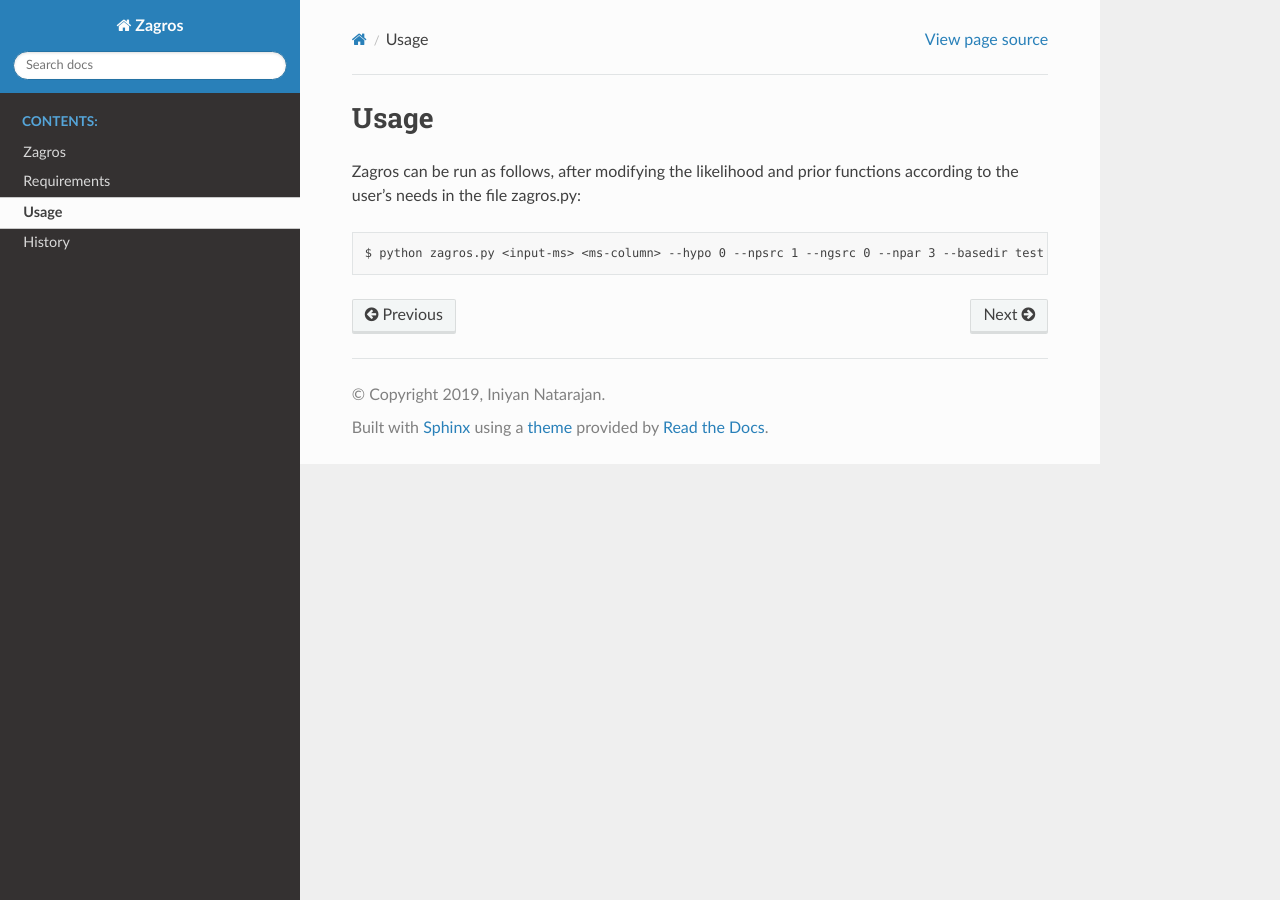
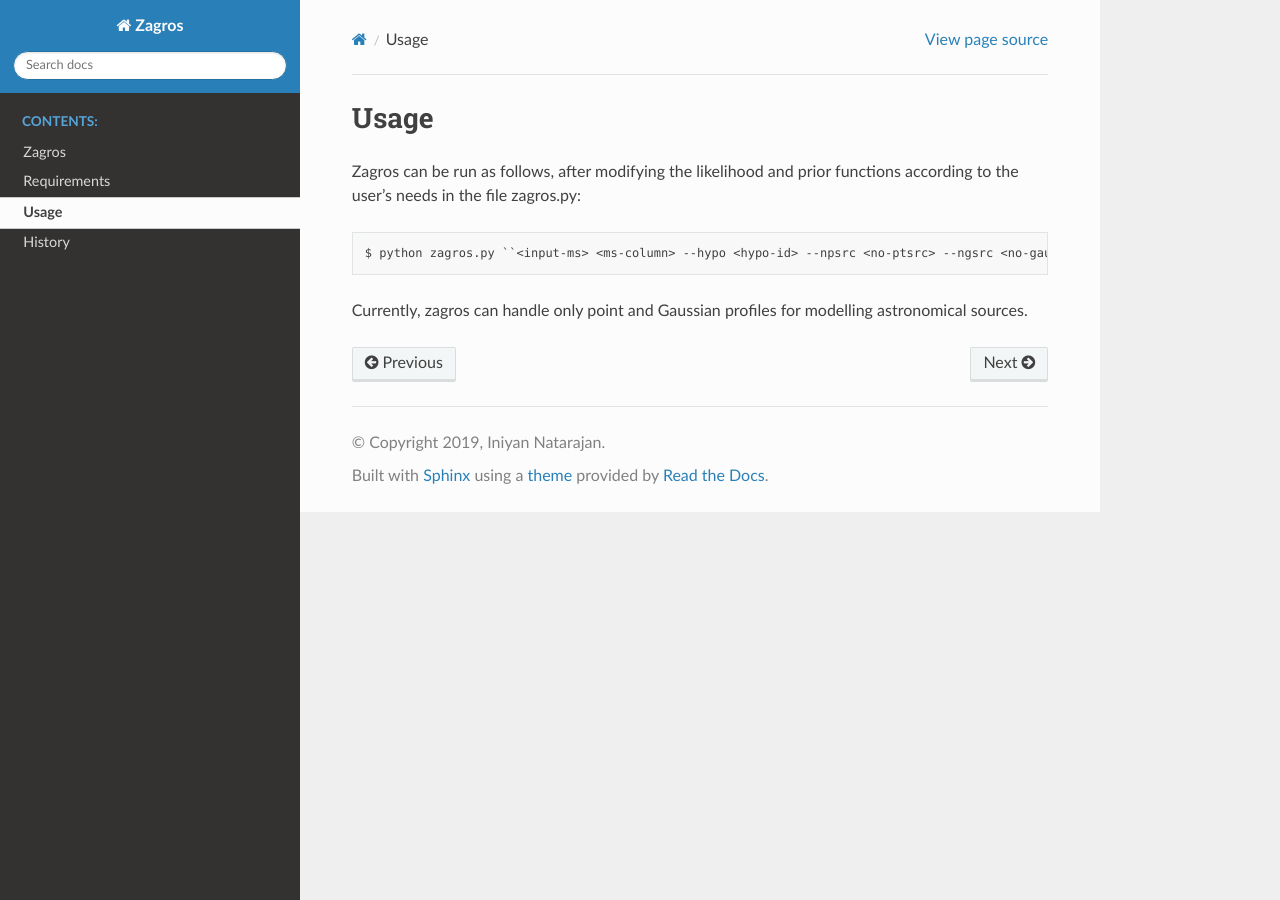
Before and after one commit to iniyannatarajan/zagros, a Sphinx documentation site: the page built from docs/source/usage.rst, in a window 1280 px wide. Built offline with Sphinx 7.4.7 and the Read the Docs theme 2.0.0, drawn with Linux system fonts in a browser that asks for light colours.

Commit message:
update usage doc

```diff
--- a/docs/source/usage.rst
+++ b/docs/source/usage.rst
@@ -4,4 +4,6 @@ Usage
 
 Zagros can be run as follows, after modifying the likelihood and prior functions according to the user's needs in the file zagros.py::
 
-    $ python zagros.py <input-ms> <ms-column> --hypo 0 --npsrc 1 --ngsrc 0 --npar 3 --basedir test --fileroot root
+    $ python zagros.py ``<input-ms> <ms-column> --hypo <hypo-id> --npsrc <no-ptsrc> --ngsrc <no-gausrc> --npar <no-pars> --basedir <output-dir> --fileroot <outfile-prefix>``
+
+Currently, zagros can handle only point and Gaussian profiles for modelling astronomical sources.
```
